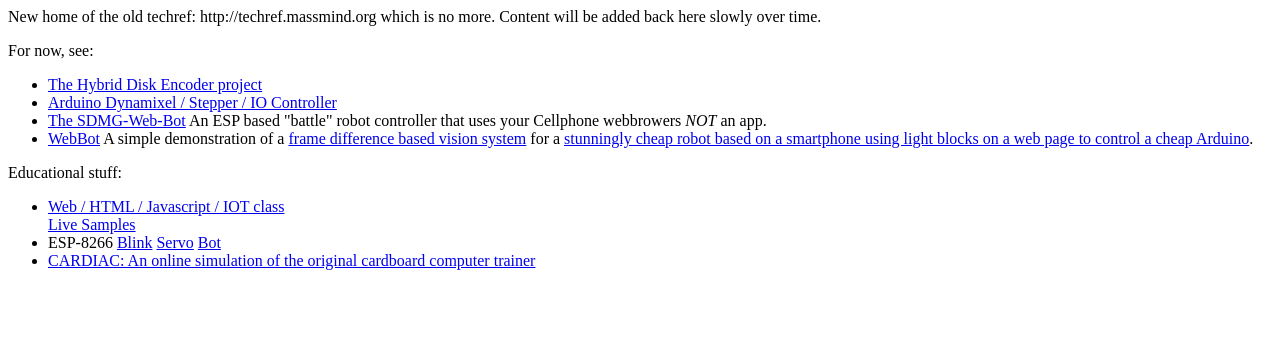
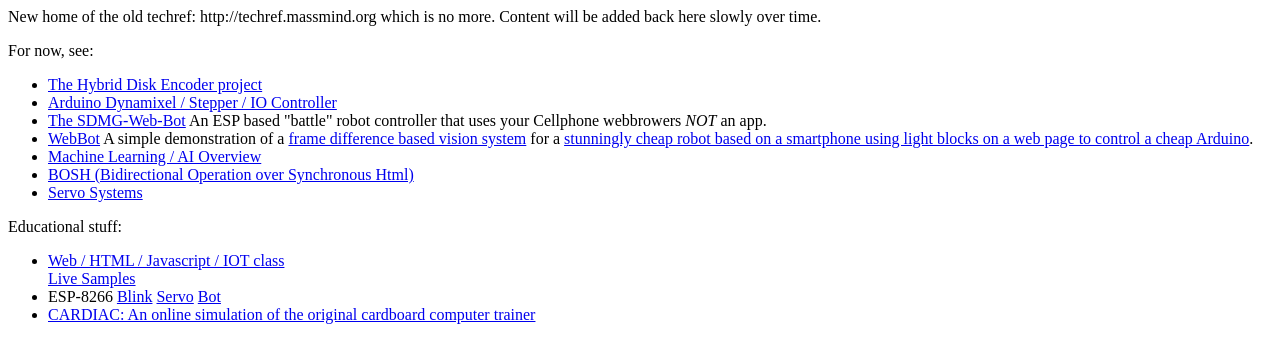
Before and after one commit to JamesNewton/JamesNewton.github.io, a plain HTML site: page techref/index.htm in a window 1280 px wide. Drawn offline with Linux system fonts and the light colour scheme.

Commit message:
Add currently live sections.

```diff
--- a/techref/index.htm
+++ b/techref/index.htm
@@ -16,6 +16,15 @@
         <A href="https://massmind.org/webbot.html">WebBot</A> A simple demonstration of a <A href="/blinkbot/simplevision.html">frame difference based vision system</A>
         for a <A href="/blinkbot/index.html">stunningly cheap robot based on a smartphone using light blocks on
         a web page to control a cheap Arduino</A>.
+      </LI>
+      <LI>
+        <A href="method/ais.htm">Machine Learning / AI Overview</A>
+      </LI>
+      <LI>
+        <A href="method/BOSH.htm">BOSH (Bidirectional Operation over Synchronous Html)</A>
+      </LI>
+      <LI>
+        <A href="io/servo/index.htm">Servo Systems</A>
       </LI>
     </UL>
   </P>
```
